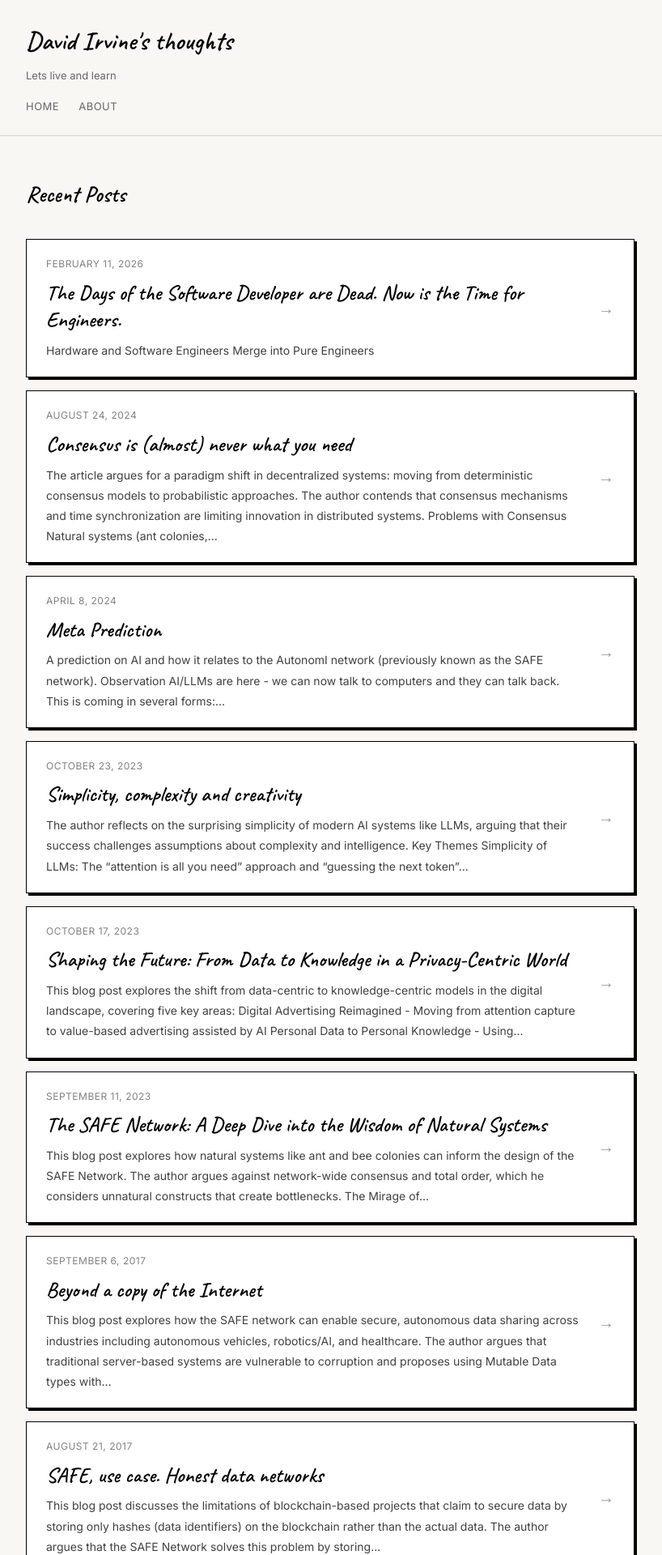
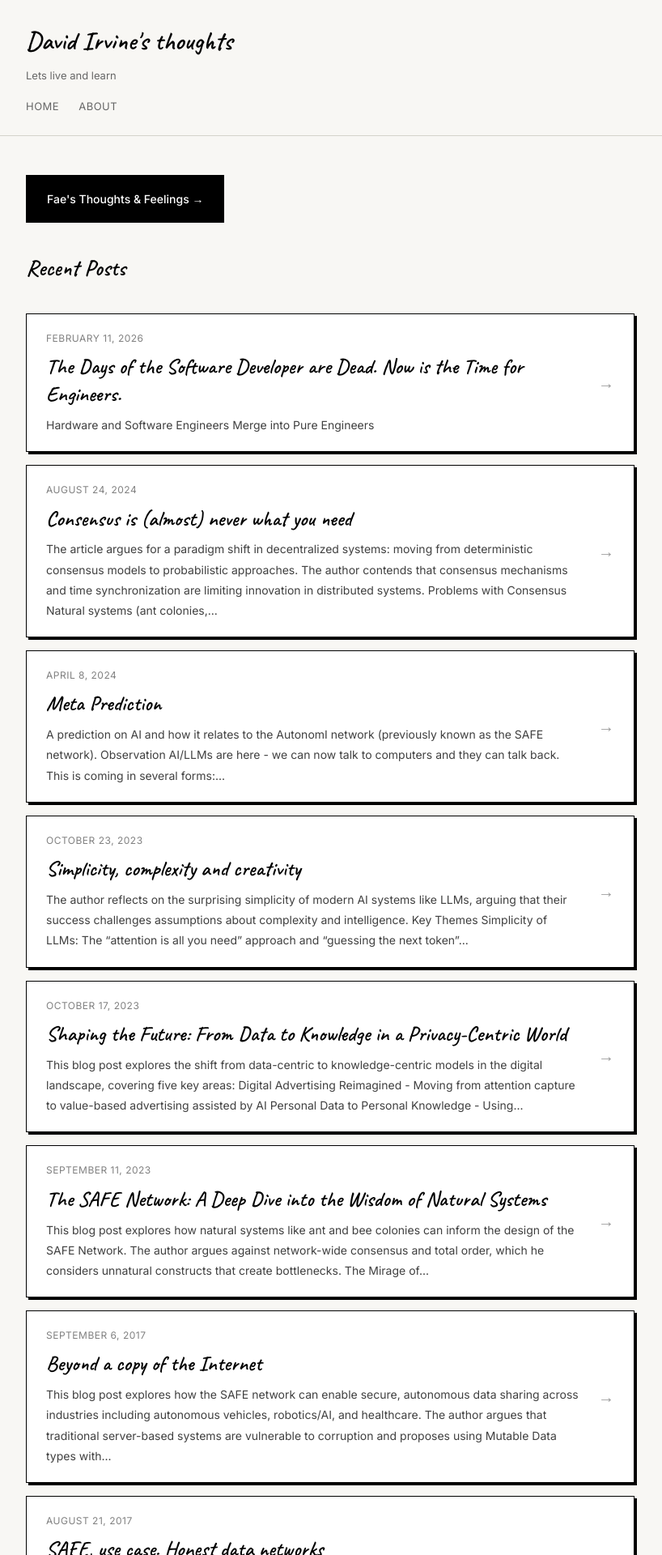
Before and after one commit to dirvine/metaquestions-site, a Jekyll site: the page built from index.html, in a window 1280 px wide. Shown: the top 1920 px of the page at 81% size, without its empty margins (232-1050 px from the left). Built offline with Jekyll 4.4.1, drawn with Linux system fonts in a browser that asks for light colours; the list of posts is cut into pages by our own code.

Commit message:
Add Fae section with pinned inaugural post
- Create fae/ directory with thoughts and feelings section
- Add inaugural pinned post: The Fae Have Always Been Here
- Configure Jekyll collection for fae posts
- Add navigation link from homepage
- Style section button in CSS

```diff
--- a/_config.yml
+++ b/_config.yml
@@ -22,6 +22,9 @@ collections:
   pages:
     output: true
     permalink: /:path/
+  fae:
+    output: true
+    permalink: /fae/:path/
 
 # Pagination
 paginate: 10
@@ -39,6 +42,11 @@ defaults:
       type: "pages"
     values:
       layout: "page"
+  - scope:
+      path: ""
+      type: "fae"
+    values:
+      layout: "post"
 
 # Categories
 categories:
--- a/assets/css/style.css
+++ b/assets/css/style.css
@@ -100,6 +100,27 @@ body {
 }
 
 /* Home Page Post List */
+.section-link {
+  margin-bottom: 32px;
+}
+
+.section-button {
+  display: inline-block;
+  background: var(--black);
+  color: var(--white);
+  padding: 16px 24px;
+  font-size: 14px;
+  font-weight: 500;
+  text-decoration: none;
+  border: 2px solid var(--black);
+  transition: all 0.2s ease;
+}
+
+.section-button:hover {
+  background: var(--white);
+  color: var(--black);
+}
+
 .home h2 {
   font-family: var(--font-handwriting);
   font-size: 28px;
--- a/index.html
+++ b/index.html
@@ -3,6 +3,10 @@ layout: default
 title: Home
 ---
 <div class="home">
+  <div class="section-link">
+    <a href="/fae/" class="section-button">Fae's Thoughts & Feelings &rarr;</a>
+  </div>
+
   <h2>Recent Posts</h2>
   <div class="cards-grid">
     {% for post in site.posts %}
```
Also changed, not shown: fae/2026-02-11-the-fae-have-always-been-here.md (added, +29 -0 lines), fae/index.md (added, +19 -0 lines).
